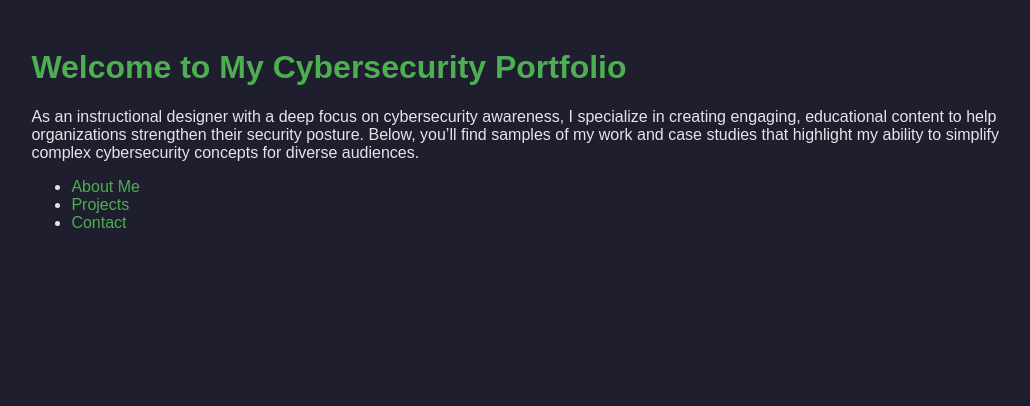
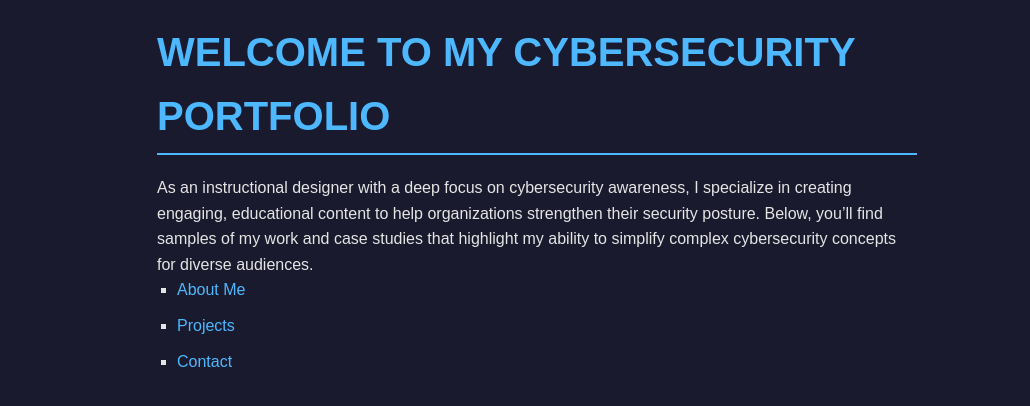
Before and after one commit to akermes/akermes.github.io, a Jekyll site: the page built from index.md, in a window 1280 px wide. Shown: the top 406 px of the page, without its empty margins (103-1133 px from the left). Built offline with Jekyll 4.4.1, drawn with Linux system fonts in a browser that asks for light colours.

Commit message:
Update style.css

```diff
--- a/css/style.css
+++ b/css/style.css
@@ -1,31 +1,96 @@
+/* Basic reset and typography */
+* {
+  margin: 0;
+  padding: 0;
+  box-sizing: border-box;
+}
+
 body {
   font-family: Arial, sans-serif;
-  background-color: #1e1e2f;
-  color: #e5e5e5;
+  background-color: #1a1a2e; /* Dark background for a cybersecurity feel */
+  color: #e5e5e5; /* Light gray text for readability */
+  line-height: 1.6;
 }
 
-h1, h2, h3 {
-  color: #4CAF50;
-}
-
-a {
-  color: #4CAF50;
-  text-decoration: none;
-}
-
-a:hover {
-  text-decoration: underline;
-}
-
+/* Container to center content */
 .container {
-  width: 80%;
+  width: 85%;
+  max-width: 800px;
   margin: auto;
   padding: 20px;
 }
 
+/* Headers */
+h1, h2, h3 {
+  color: #4db8ff; /* Light blue accent for headers */
+  text-transform: uppercase;
+  margin-bottom: 20px;
+}
+
+h1 {
+  font-size: 2.5em;
+  border-bottom: 2px solid #4db8ff;
+  padding-bottom: 5px;
+}
+
+h2 {
+  font-size: 1.8em;
+}
+
+h3 {
+  font-size: 1.5em;
+}
+
+/* Links */
+a {
+  color: #4db8ff; /* Light blue accent color for links */
+  text-decoration: none;
+  transition: color 0.2s ease-in-out;
+}
+
+a:hover {
+  color: #ff4d4d; /* Red accent on hover for emphasis */
+}
+
+/* Section styling */
+section {
+  margin-bottom: 40px;
+  padding: 20px;
+  background-color: #22223b; /* Slightly lighter background for sections */
+  border-radius: 8px;
+  box-shadow: 0px 4px 8px rgba(0, 0, 0, 0.2);
+}
+
+/* Button styling */
+button {
+  background-color: #4db8ff;
+  color: #1a1a2e;
+  padding: 10px 20px;
+  border: none;
+  border-radius: 5px;
+  font-size: 1em;
+  cursor: pointer;
+  transition: background-color 0.3s;
+}
+
+button:hover {
+  background-color: #ff4d4d;
+}
+
+/* Footer styling */
 footer {
   text-align: center;
-  padding: 10px;
+  padding: 20px;
   font-size: 0.8em;
   color: #888;
 }
+
+/* List styles for projects */
+ul {
+  list-style-type: square;
+  padding-left: 20px;
+}
+
+ul li {
+  margin-bottom: 10px;
+}
```
